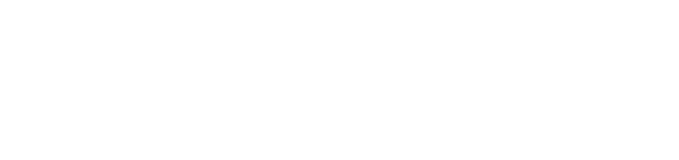
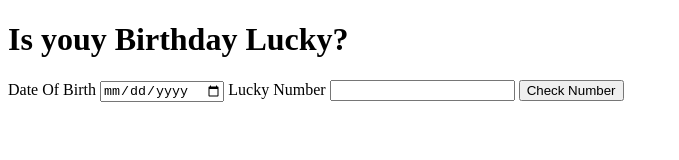
Before and after one commit to Nitasha46/is-your-birthday-lucky, a plain HTML site: page index.html in a window 1280 px wide. Shown: the whole page, without its empty margins (0-679 px from the left). Drawn offline with Linux system fonts and the light colour scheme.

Commit message:
chore: added elements

```diff
--- a/index.html
+++ b/index.html
@@ -7,7 +7,19 @@
 </head>
 <body>
     <div class="container">
-        <h1 class="heading"></h1>
+
+        <h1 class="heading">Is youy Birthday Lucky?</h1>
+
+        <label for="date-of-birth">Date Of Birth</label>
+        <input type="date" id="date-of-birth">
+
+        <label for="lucky-number">Lucky Number</label>
+        <input type="number" id="lucky-number">
+
+        <button id="check-number">Check Number</button>
+
+        <p id="output-container"></p>
+
     </div>
 </body>
 </html>
```
